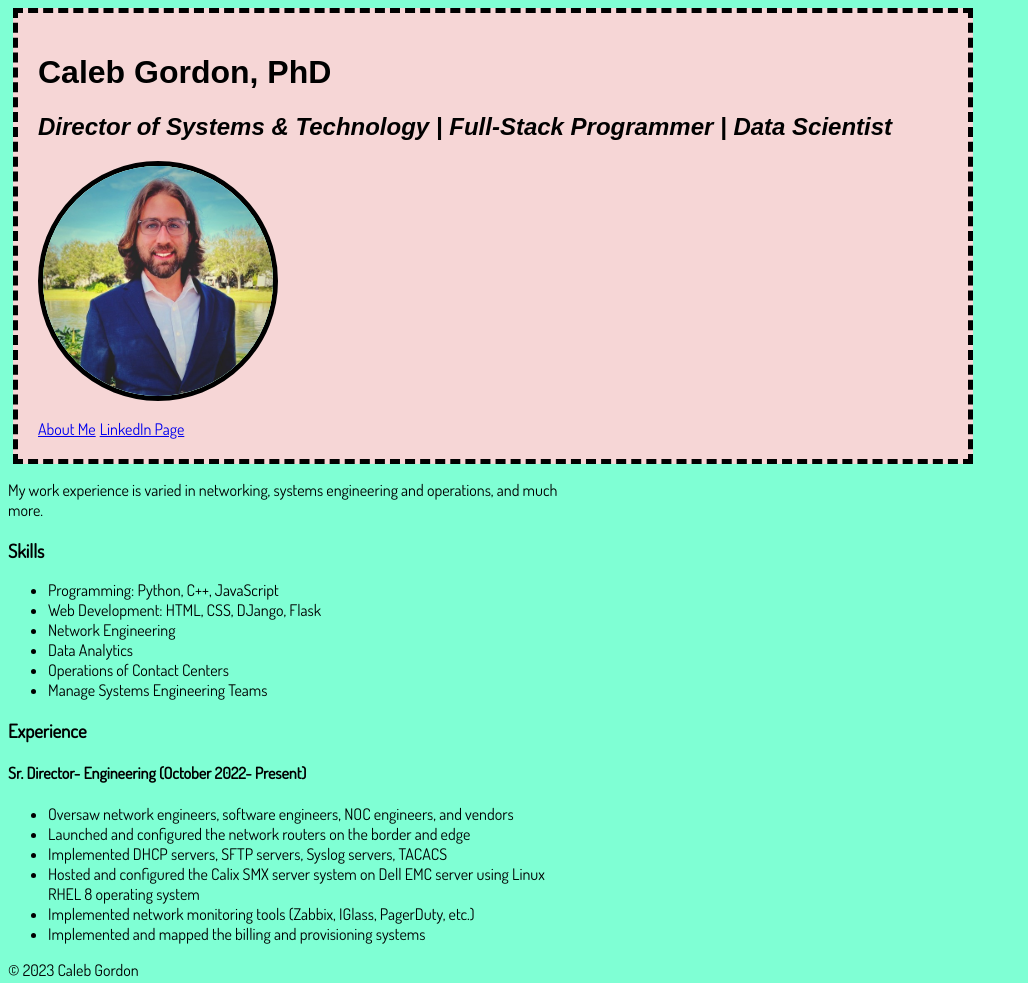
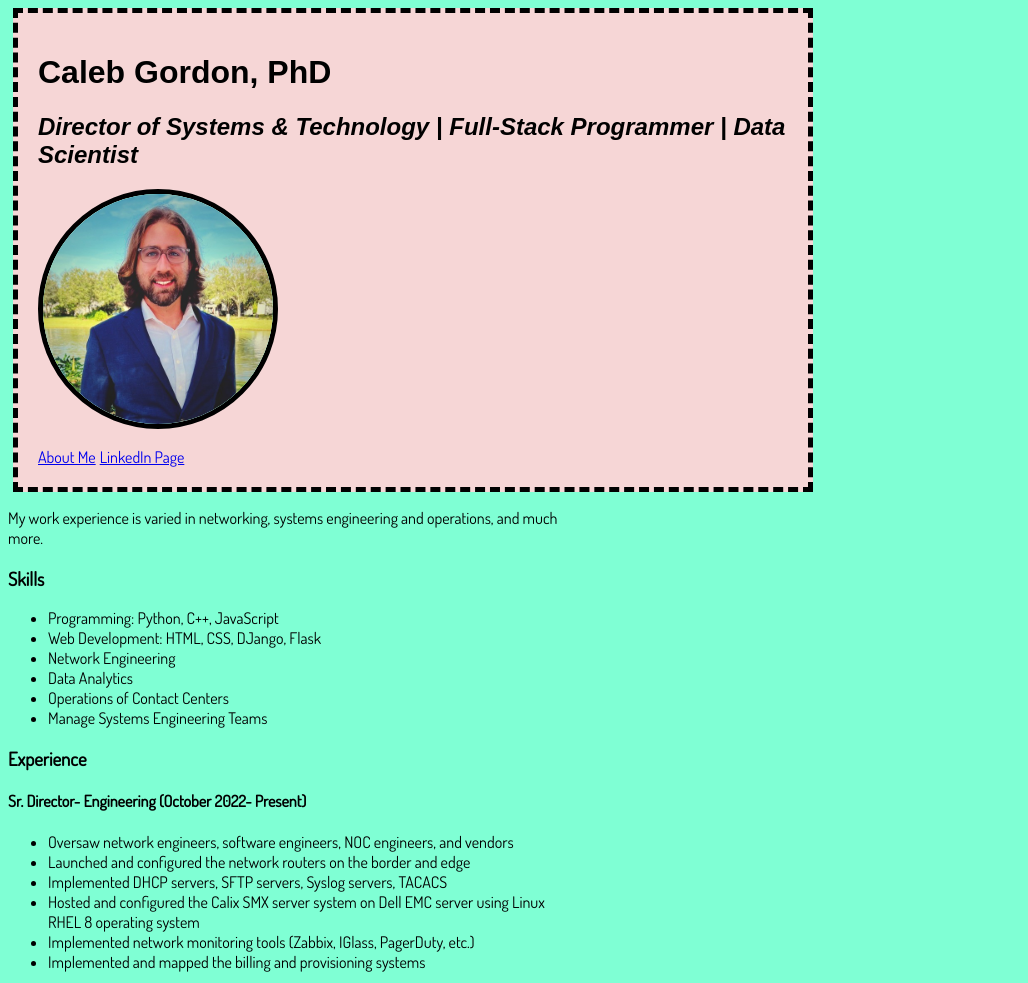
Before and after one commit to DrCalebGordon/Profile, a plain HTML site: page index.html in a window 1280 px wide. Shown: the top 983 px of the page, without its empty margins (0-1028 px from the left). Drawn offline with Linux system fonts and the light colour scheme; a web font is replaced by a local one.

Commit message:
Update style.css

```diff
--- a/static/style_sheets/style.css
+++ b/static/style_sheets/style.css
@@ -4,7 +4,7 @@
     box-sizing: inherit;
 }
 
-header { width: 60rem; background-color: #F6D6D6}
+header { width: 50rem; background-color: #F6D6D6}
 
 header {
     color: black;
```
